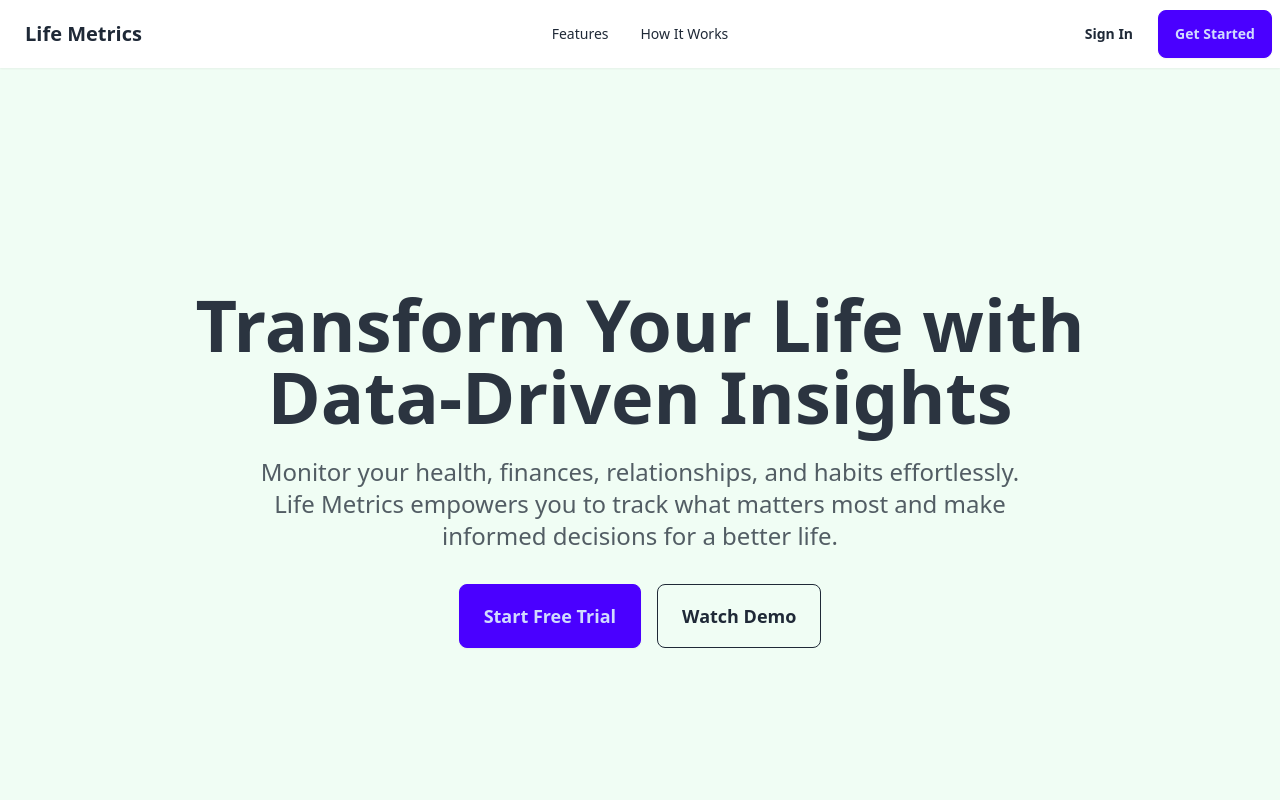
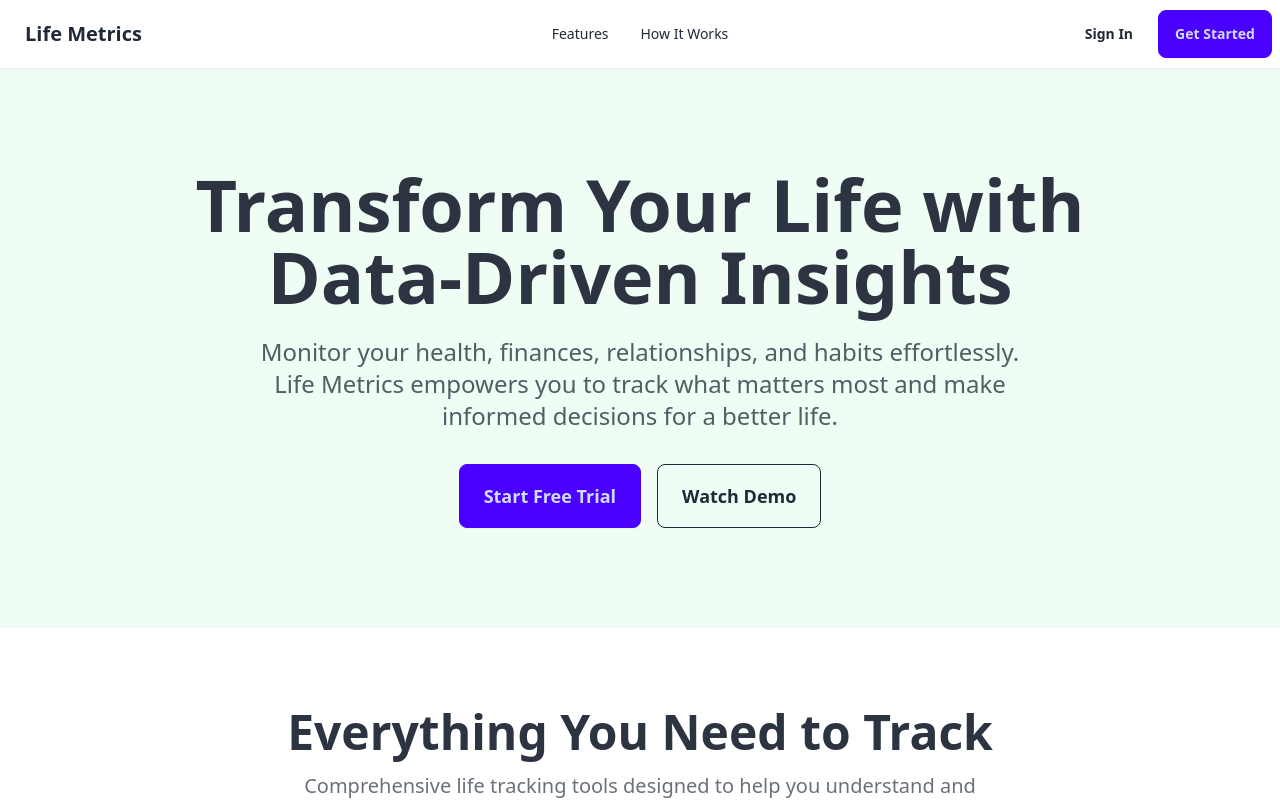
Before and after one commit to jgierlach/life-metrics-2.0, a SvelteKit app: page / in a window 1280 px wide. Shown: the top 800 px of the page. Built offline with nearby package versions, Linux system fonts and the light colour scheme; no server answers.

Commit message:
Update hero section styling and modify home page header text for improved layout and clarity.

```diff
--- a/src/routes/+page.svelte
+++ b/src/routes/+page.svelte
@@ -39,14 +39,14 @@
   </div>
 
   <!-- Hero Section -->
-  <div class="from-primary/10 to-secondary/10 hero min-h-screen bg-green-50">
+  <div class="from-primary/10 to-secondary/10 hero min-h-[70vh] bg-green-50">
     <div class="hero-content text-center">
       <div class="max-w-4xl">
         {#if data.session}
-          <div class="mb-8">
+          <div class="mb-8 flex justify-center">
             <div
               role="status"
-              class="alert alert-success rounded-xl border border-success/20 bg-gradient-to-r from-emerald-50 to-green-50 shadow-md"
+              class="alert alert-success max-w-3xl rounded-xl border border-success/20 bg-base-100 shadow-md"
             >
               <svg
                 class="h-6 w-6 text-success"
--- a/src/routes/app/+page.svelte
+++ b/src/routes/app/+page.svelte
@@ -1 +1 @@
-<h1 class="mt-8 text-center text-3xl font-semibold">Sales tracking coming soon!</h1>
+<h1 class="mt-8 text-center text-3xl font-semibold">Home page!</h1>
```
